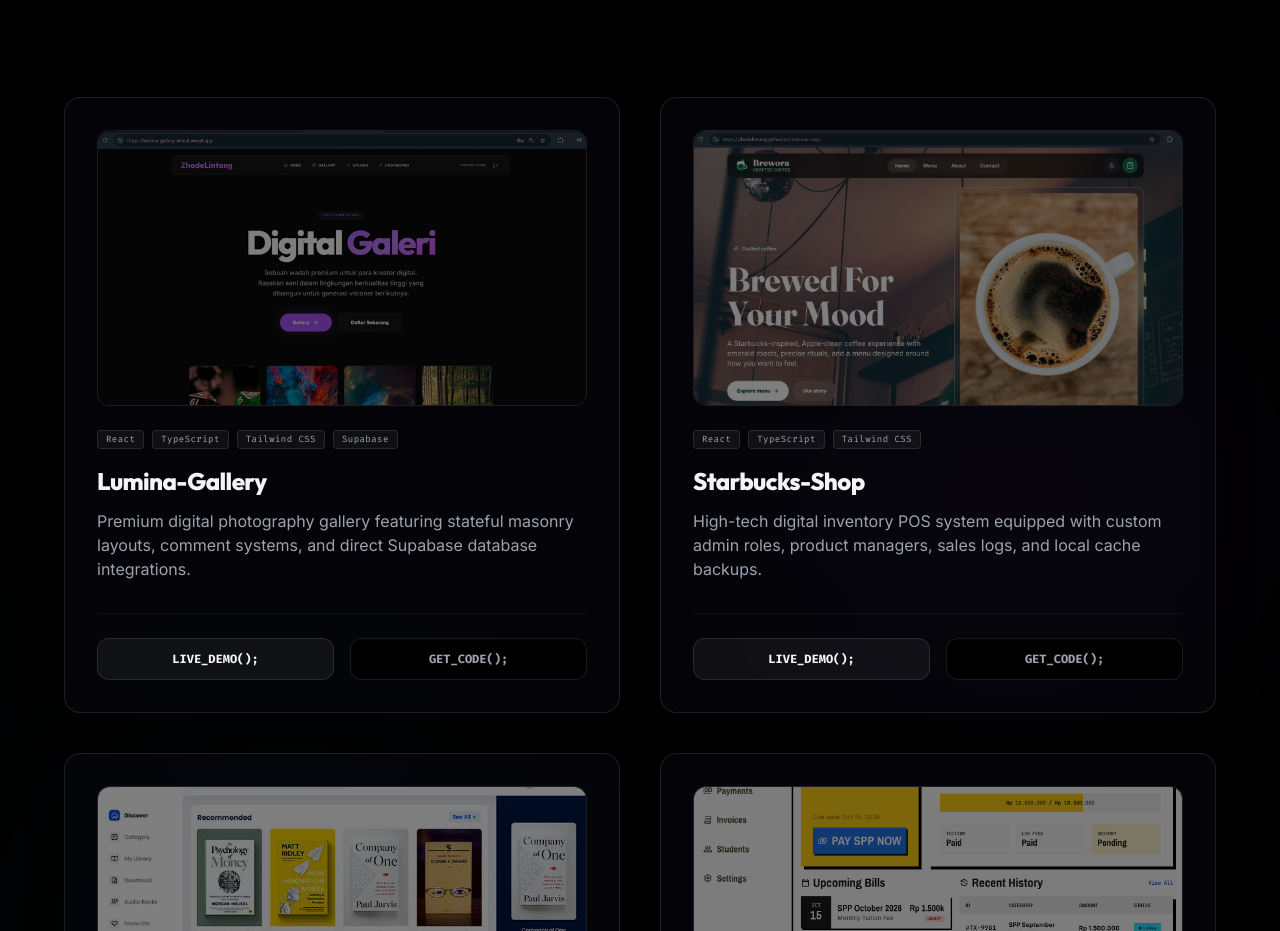
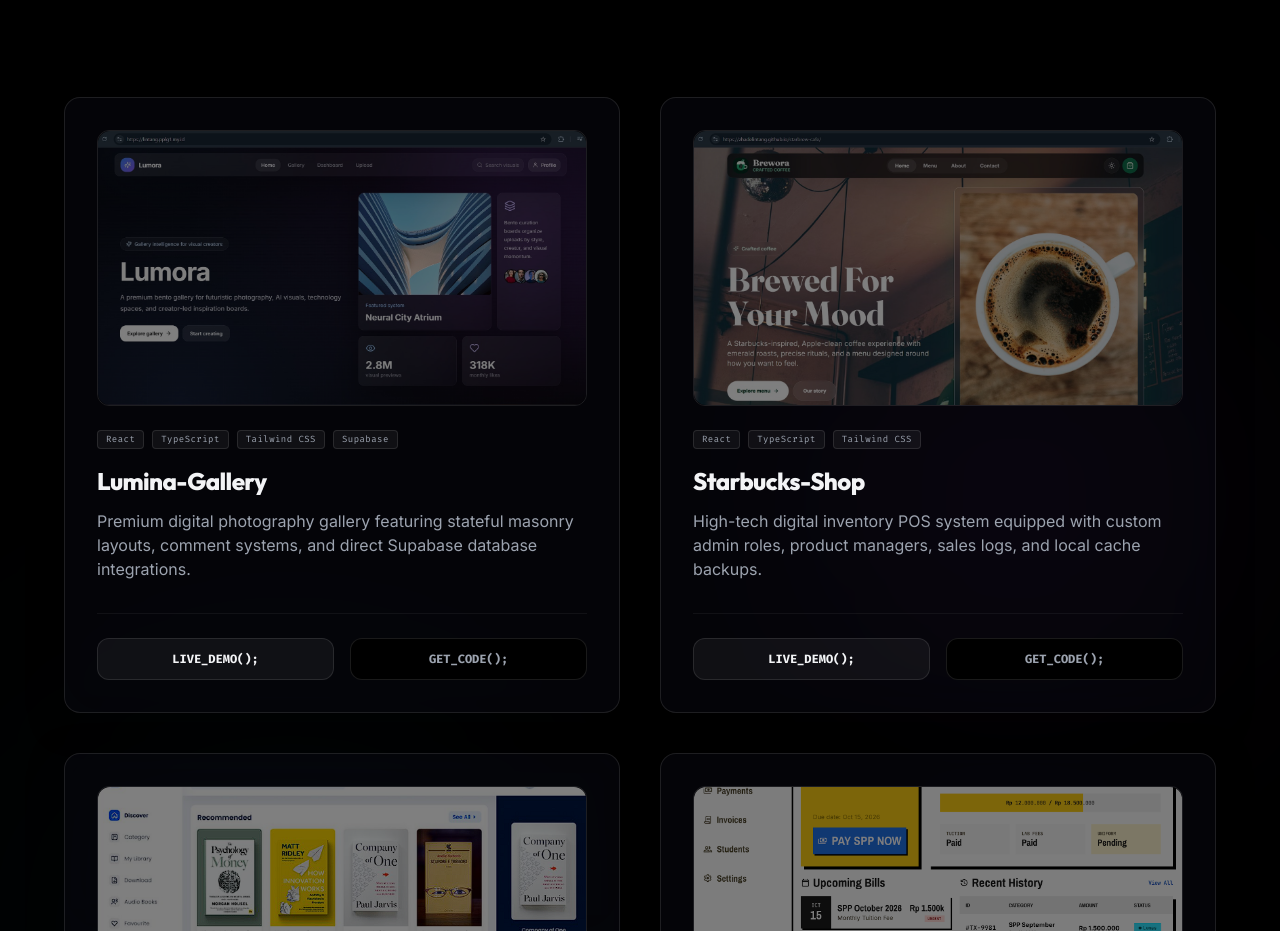
Before and after one commit to ZhadeLintang/lintang-devfolio, a React (Vite) app: page / in a window 1280 px wide. Shown: the part 3140-4071 px from the top of the page. Built offline with nearby package versions, Linux system fonts and the light colour scheme.

Commit message:
first commit

```diff
--- a/src/components/Projects.tsx
+++ b/src/components/Projects.tsx
@@ -18,9 +18,9 @@
       title: 'Lumina-Gallery',
       desc: 'Premium digital photography gallery featuring stateful masonry layouts, comment systems, and direct Supabase database integrations.',
       tech: ['React', 'TypeScript', 'Tailwind CSS', 'Supabase'],
-      image: 'img/lumina-gallery.jpeg',
-      live: 'https://labib.pplg1.my.id/',
-      github: 'https://github.com/ZhadeLintang/lumina-gallery',
+      image: 'img/lumaro-gallery.jpeg',
+      live: 'https://lintang.pplg1.my.id/',
+      github: 'https://github.com/ZhadeLintang/velora',
       accentClass: 'hover:border-cyanGlow/50 hover:shadow-neon-cyan text-cyanGlow',
     },
     {
```
Also changed, not shown: public/img/lumaro-gallery.jpeg (added).
